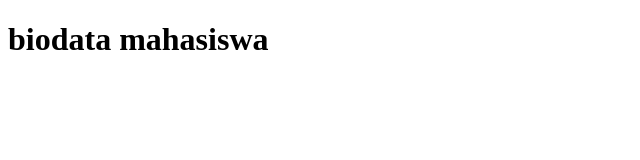
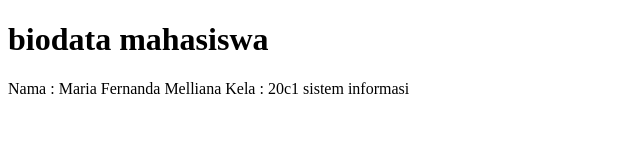
Before and after one commit to MariaFernandaMelliana/belajar_html, a plain HTML site: page index.html in a window 1280 px wide. Shown: the whole page, without its empty margins (0-640 px from the left). Drawn offline with Linux system fonts and the light colour scheme.

Commit message:
nama dan kelas

```diff
--- a/index.html
+++ b/index.html
@@ -8,5 +8,7 @@
 </head>
 <body>
     <h1>biodata mahasiswa</h1>
+    Nama : Maria Fernanda Melliana
+    Kela : 20c1 sistem informasi
 </body>
 </html>
```
